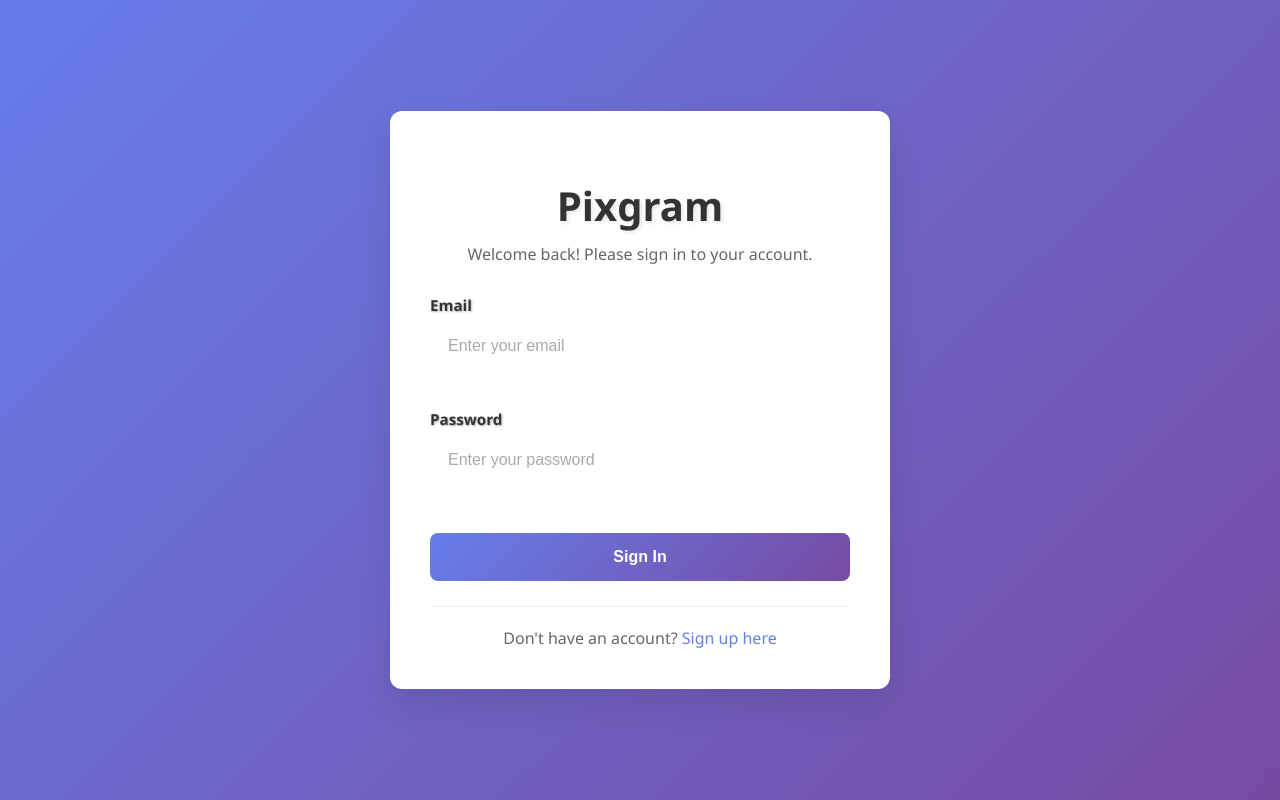
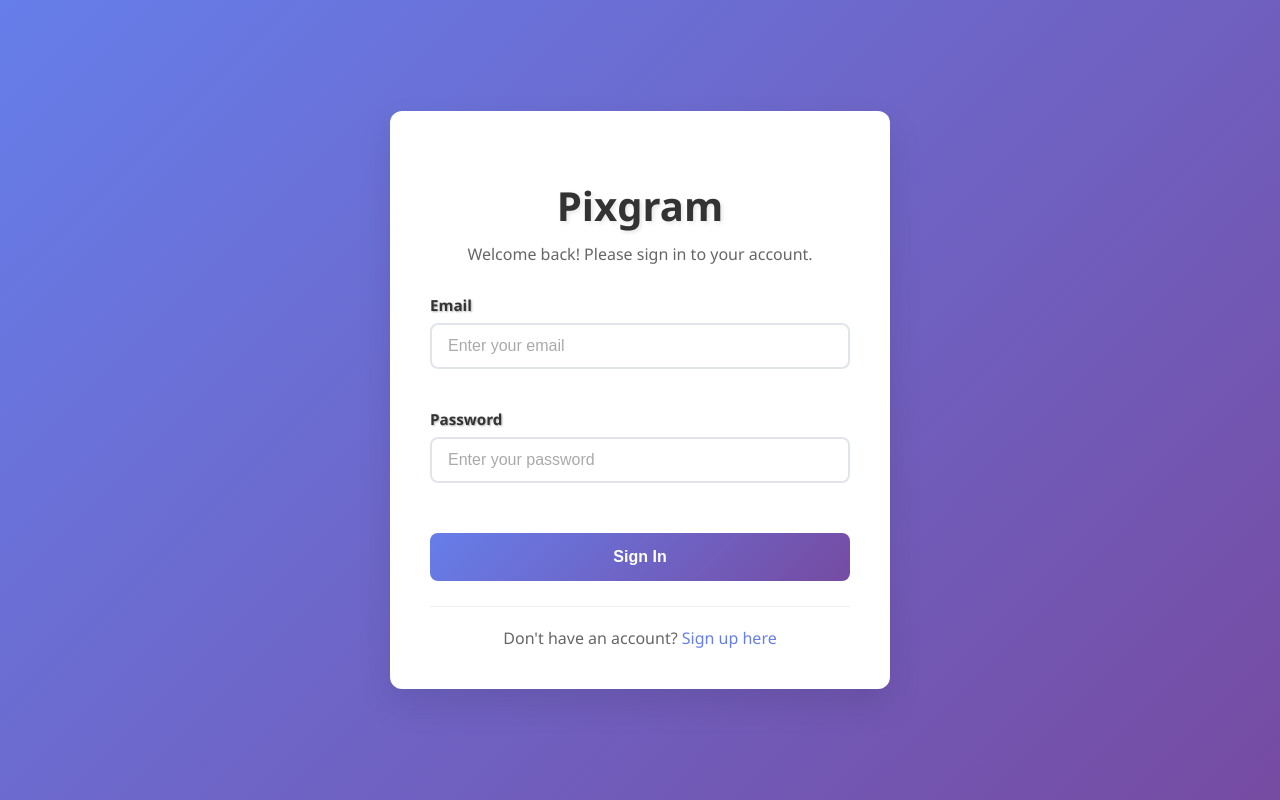
Before and after one commit to segevco09/Pixgram, a React (Create React App) app in the folder client/: page /login in a window 1280 px wide. Built offline with nearby package versions, Linux system fonts and the light colour scheme.

Commit message:
UI changes to group creation

```diff
--- a/client/src/components/Groups.css
+++ b/client/src/components/Groups.css
@@ -325,10 +325,10 @@
 .form-group select {
   width: 100%;
   padding: 12px 16px;
-  border: 2px solid rgba(255, 255, 255, 0.2);
+  border: 2px solid #e1e5e9; /* Use a visible gray border */
   border-radius: 8px;
   background: rgba(255, 255, 255, 0.1);
-  color: white;
+  color: #222; /* Use dark text for visibility */
   font-size: 16px;
   transition: all 0.3s ease;
   box-sizing: border-box;
@@ -336,7 +336,7 @@
 
 .form-group input::placeholder,
 .form-group textarea::placeholder {
-  color: rgba(255, 255, 255, 0.6);
+  color: #888; /* Use a visible gray */
 }
 
 .form-group input:focus,
@@ -346,6 +346,7 @@
   border-color: #ff6b6b;
   box-shadow: 0 0 20px rgba(255, 107, 107, 0.3);
   background: rgba(255, 255, 255, 0.15);
+  color: #222; /* Ensure text stays dark on focus */
 }
 
 .form-group select option {
```
